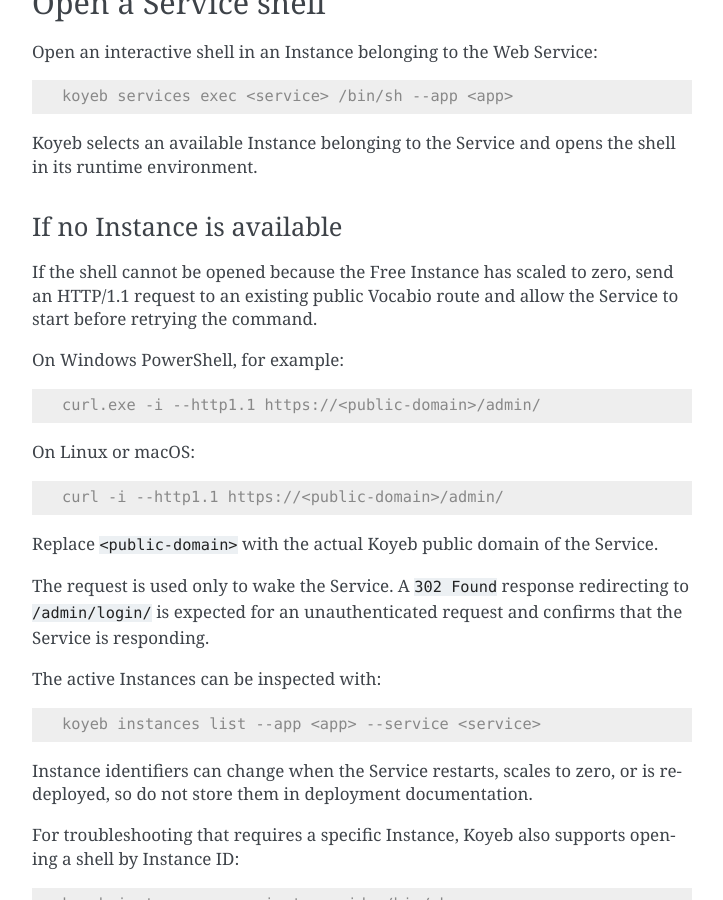
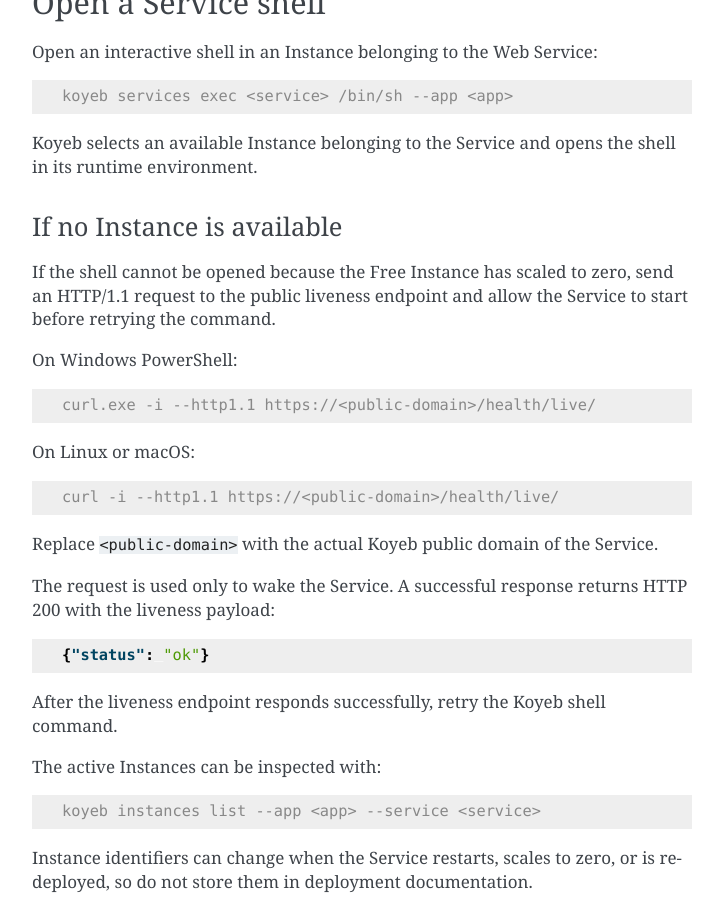
Before and after one commit to alex-nuclearboy/vocabio, a Sphinx documentation site: the page built from docs/source/deployment/operations.rst, in a window 1280 px wide and 900 px high, scrolled down 2207 px. Shown: the whole window, without its empty margins (388-1111 px from the left). Built offline with Sphinx 7.4.7, drawn with Linux system fonts in a browser that asks for light colours.

Commit message:
docs: align project and deployment guidance
Synchronise documentation with the current application and deployment behaviour.

- document the public home and application health routes
- reflect the active Koyeb liveness health-check policy
- clarify authenticated POST-only logout behaviour
- correct authentication test terminology
- use the liveness endpoint to wake scaled-to-zero Services before CLI work

```diff
--- a/docs/source/deployment/operations.rst
+++ b/docs/source/deployment/operations.rst
@@ -122,27 +122,33 @@
 ~~~~~~~~~~~~~~~~~~~~~~~~~~~
 
 If the shell cannot be opened because the Free Instance has scaled to zero,
-send an HTTP/1.1 request to an existing public Vocabio route and allow the
-Service to start before retrying the command.
+send an HTTP/1.1 request to the public liveness endpoint and allow the Service
+to start before retrying the command.
 
-On Windows PowerShell, for example:
+On Windows PowerShell:
 
 .. code-block:: console
 
-   curl.exe -i --http1.1 https://<public-domain>/admin/
+   curl.exe -i --http1.1 https://<public-domain>/health/live/
 
 On Linux or macOS:
 
 .. code-block:: console
 
-   curl -i --http1.1 https://<public-domain>/admin/
+   curl -i --http1.1 https://<public-domain>/health/live/
 
 Replace ``<public-domain>`` with the actual Koyeb public domain of the
 Service.
 
-The request is used only to wake the Service. A ``302 Found`` response
-redirecting to ``/admin/login/`` is expected for an unauthenticated request
-and confirms that the Service is responding.
+The request is used only to wake the Service. A successful response returns
+HTTP 200 with the liveness payload:
+
+.. code-block:: json
+
+   {"status": "ok"}
+
+After the liveness endpoint responds successfully, retry the Koyeb shell
+command.
 
 The active Instances can be inspected with:
 
--- a/docs/source/development/testing.rst
+++ b/docs/source/development/testing.rst
@@ -210,7 +210,7 @@
 * rightmost ``X-Forwarded-For`` address handling;
 * protection of the Django Admin login.
 
-``test_urls.py`` verifies the public login and logout paths and their
+``test_urls.py`` verifies the login and logout route paths and their
 namespaced Django route names.
 
 ``test_views.py`` verifies the authentication flow, including:
--- a/docs/source/project/authentication.rst
+++ b/docs/source/project/authentication.rst
@@ -30,8 +30,9 @@
 the login form, while a valid ``POST`` request authenticates the user and
 creates the Django session.
 
-``/logout/`` accepts ``POST`` requests only. A ``GET`` request is rejected
-with HTTP 405 Method Not Allowed.
+``/logout/`` requires an authenticated user and accepts ``POST`` requests
+only. A ``GET`` request is rejected with HTTP 405 Method Not Allowed.
+Anonymous ``POST`` requests are redirected to the login route.
 
 The Django administration site remains available separately under:
 
```
Also changed, not shown: docs/source/getting-started/local-development.rst (+6 -3 lines), docs/source/project/structure.rst (+9 -3 lines).
